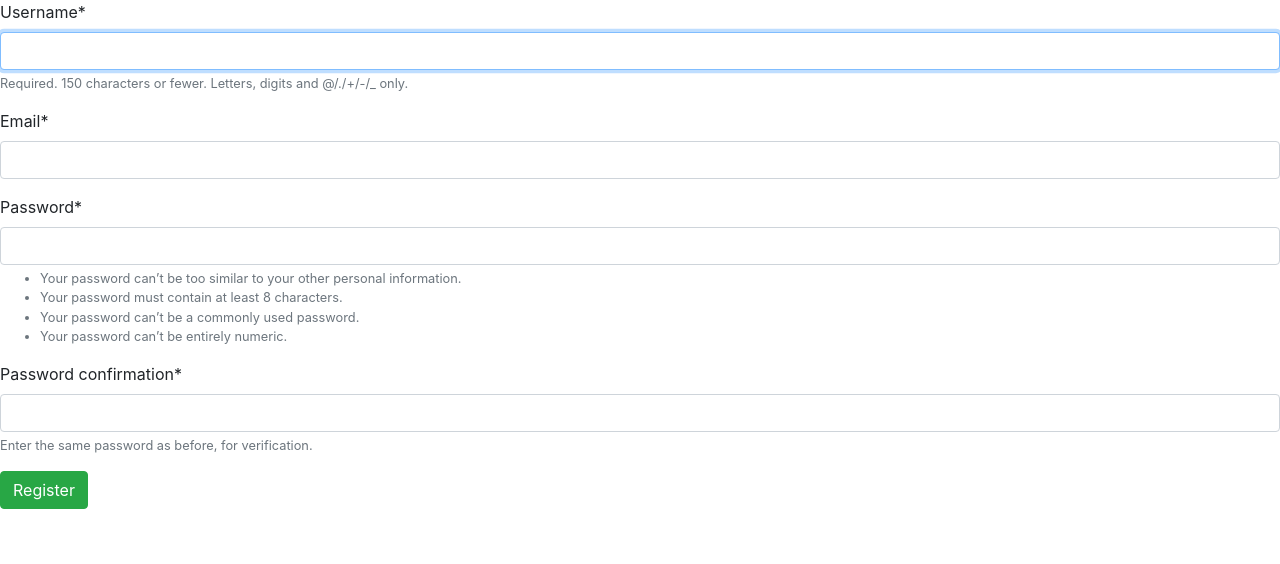
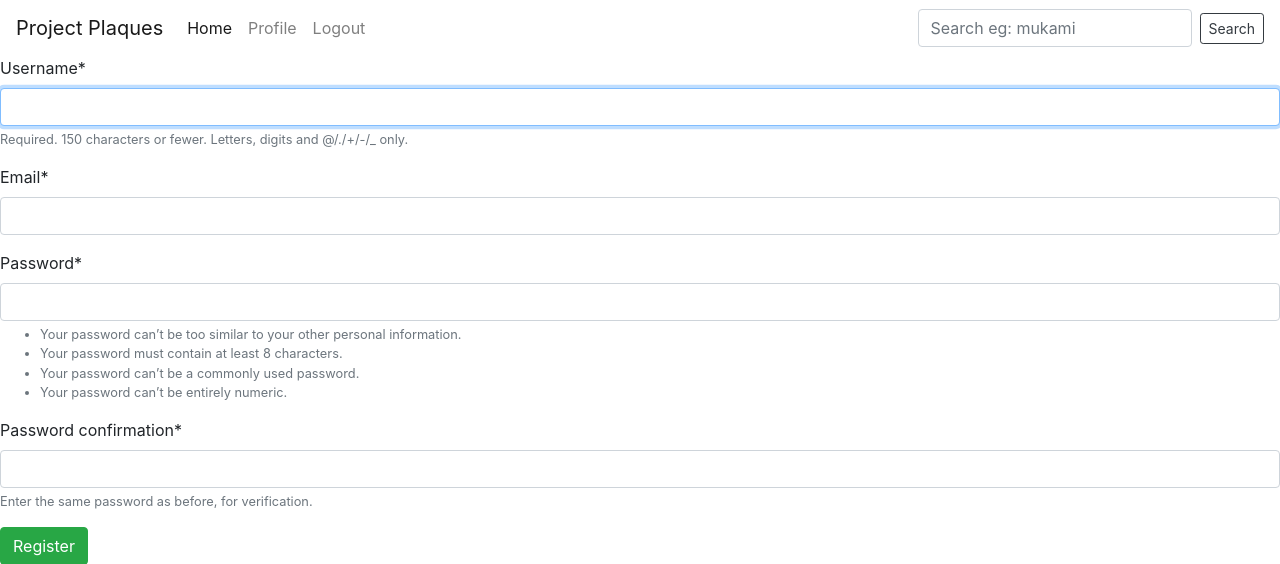
Before and after one commit to ivymmurithi/project-plaques, a Django app: page /register/ in a window 1280 px wide. Shown: the top 564 px of the page. Run offline with Django 4.2, Linux system fonts and the light colour scheme; some libraries are stand-ins or nearby versions.

Commit message:
add navbar

```diff
--- a/awwards/templates/base.html
+++ b/awwards/templates/base.html
@@ -17,6 +17,8 @@
 </head>
 <body>
 
+    {% include 'navbar.html' %}
+
     {% block content %}
     {% endblock %}
 
--- /dev/null
+++ b/awwards/templates/navbar.html
@@ -0,0 +1,33 @@
+{% load static %}
+<nav class="navbar navbar-expand-lg navbar-light bg-transparent">
+    <a class="navbar-brand" href="/"> Project Plaques</a>
+    <button class="navbar-toggler" type="button" data-toggle="collapse" data-target="#navbarSupportedContent"
+        aria-controls="navbarSupportedContent" aria-expanded="false" aria-label="Toggle navigation">
+        <span class="navbar-toggler-icon"></span>
+    </button>
+
+    <div class="collapse navbar-collapse" id="navbarSupportedContent">
+        <ul class="navbar-nav mr-auto">
+            <li class="nav-item active">
+                <a class="nav-link" href="/">Home <span class="sr-only">(current)</span></a>
+            </li>
+            <li class="nav-item">
+                <a class="nav-link" href="">Profile</a>
+            </li>
+            <li class="nav-item">
+                <a class="nav-link" href="{%url 'logout'%}">Logout</a>
+            </li>
+        </ul>
+        <form action="{% url 'results' %}" method="POST" class="form-inline my-2 my-lg-0">
+            {% csrf_token %}
+            <input name="profiles" class="form-control mr-sm-2 text-line" id="searchInput" type="search"
+                placeholder="Search eg: mukami" aria-label="Search">
+            <button class="btn btn-sm btn-outline-dark rounded-pill my-2 my-sm-0 searchtext"
+                type="submit">Search</button>
+        </form>
+    </div>
+</nav>
+
+<script>
+    document.getElementById('searchInput').value = '';
+</script>
```
